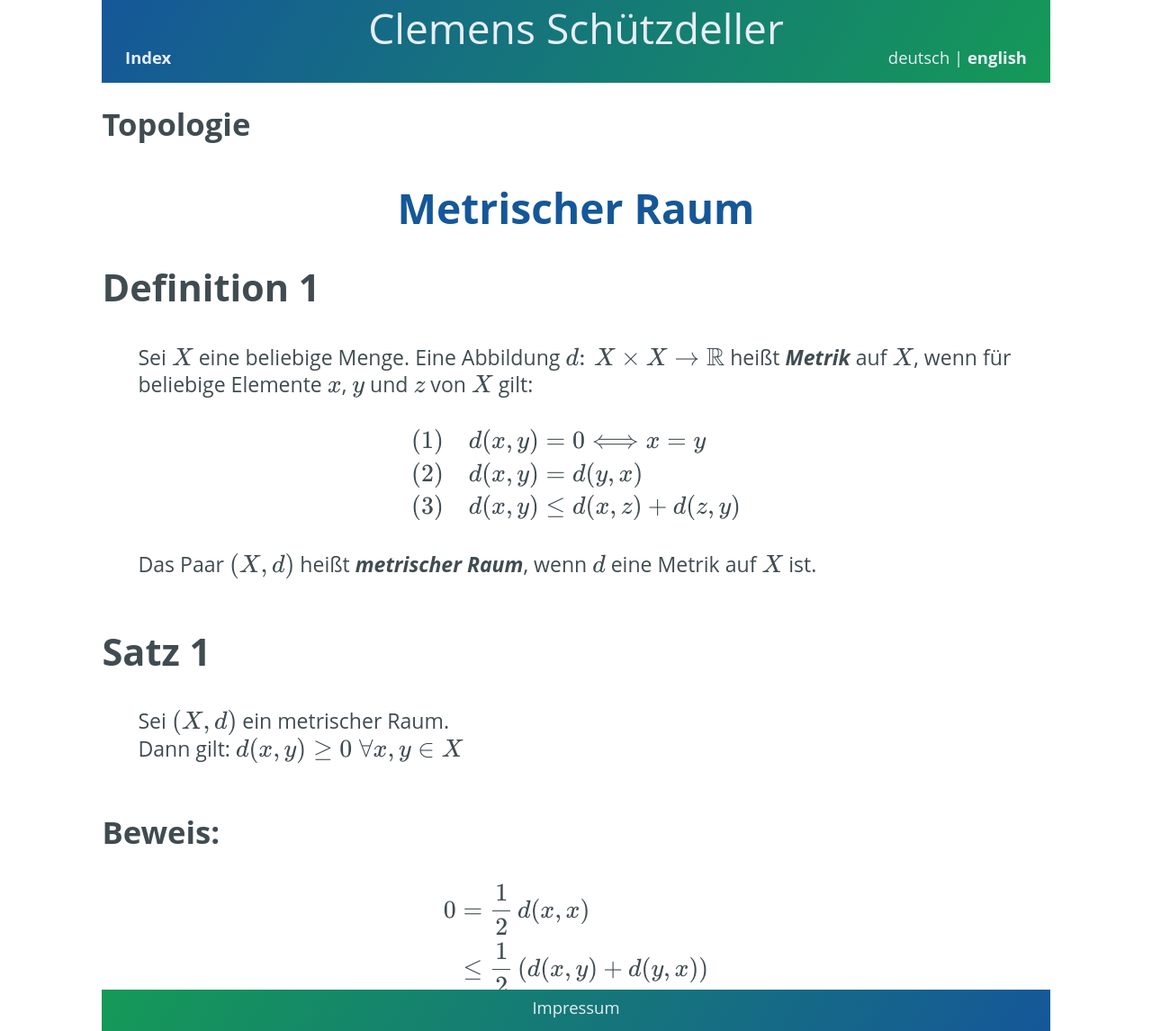
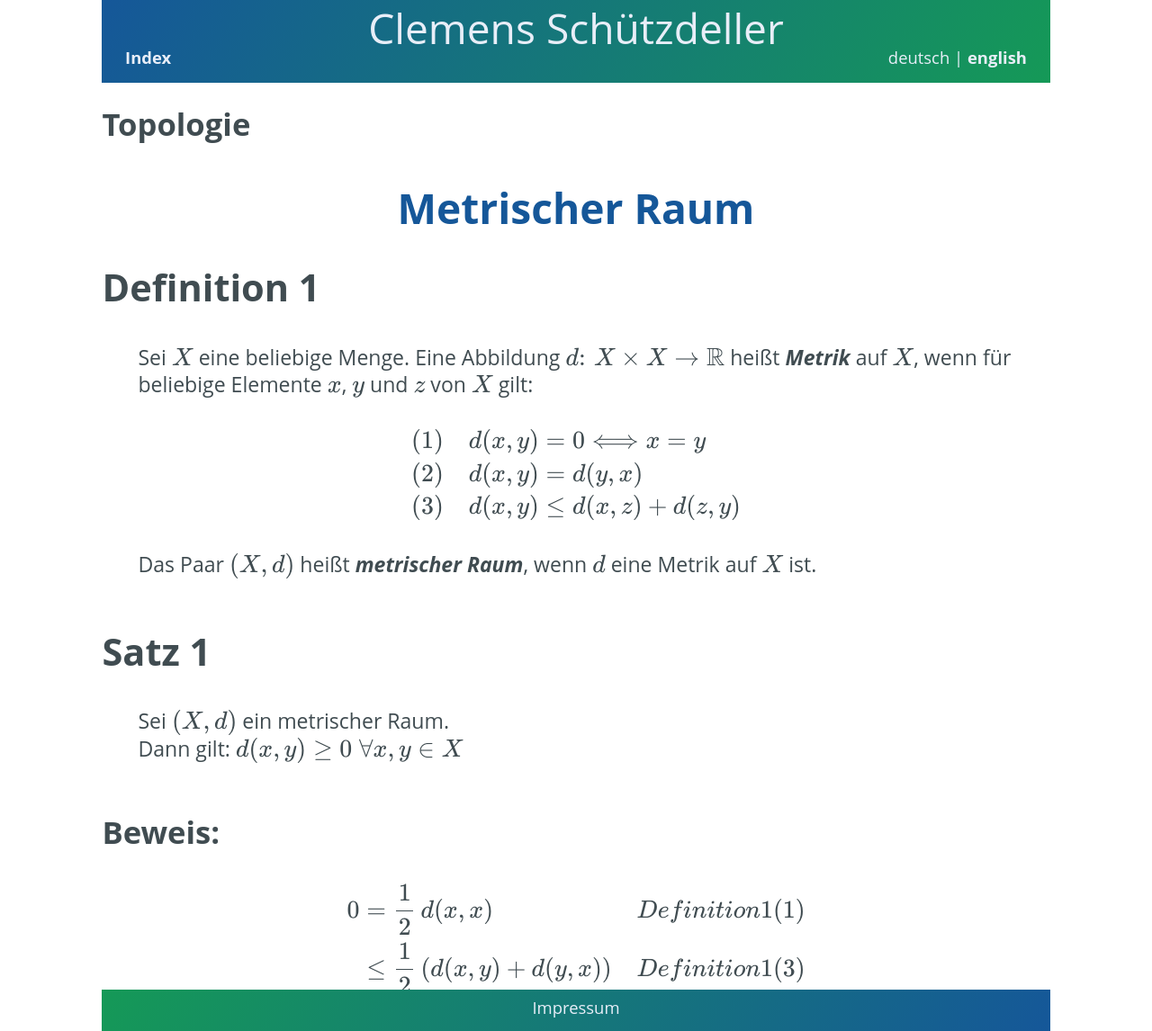
Before and after one commit to cs-LA/home, a Jekyll site: the page built from Topologie/MetrischerRaum.md, in a window 1280 px wide. Shown: the whole page at 90% size. Built offline with Jekyll 4.4.1, drawn with Linux system fonts in a browser that asks for light colours; our own code applies the rules of GitHub Pages for plain Markdown files; some of the changed text lies outside the part shown.

Commit message:
Update MetrischerRaum.md

```diff
--- a/Topologie/MetrischerRaum.md
+++ b/Topologie/MetrischerRaum.md
@@ -28,9 +28,9 @@ Dann gilt: $d(x,y) \geq 0 \; \forall x, y \in X$
 $$
 \begin{equation}
 \begin{split}
-0 & = \frac {1}{2} \, d(x,x) \\
-& \leq \frac {1}{2} \, (d(x,y) + d(y,x)) \\
-& = \frac {1}{2} \, (d(x,y) + d(x,y)) \\
+0 & = \frac {1}{2} \, d(x,x) & \quad Definition1(1)\\
+& \leq \frac {1}{2} \, (d(x,y) + d(y,x)) & \quad Definition1(3)\\
+& = \frac {1}{2} \, (d(x,y) + d(x,y)) & \quad Definition1(2)\\
 & = d(x,y)
 \end{split}
 \end{equation}
```
